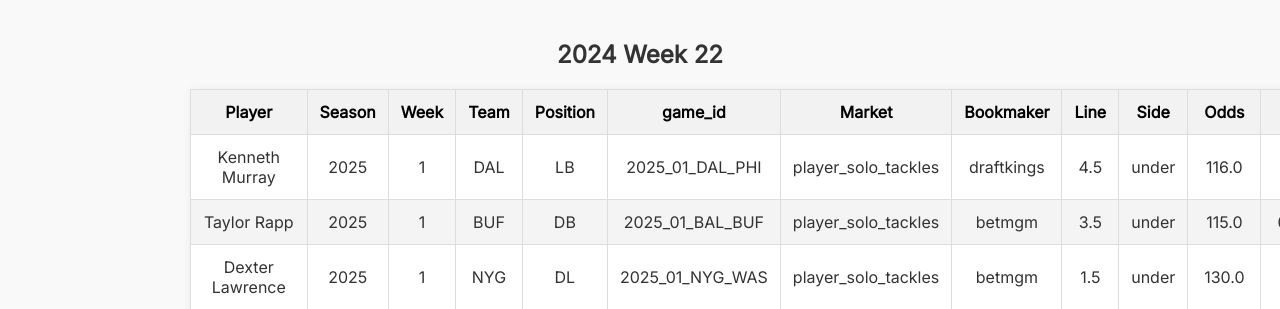
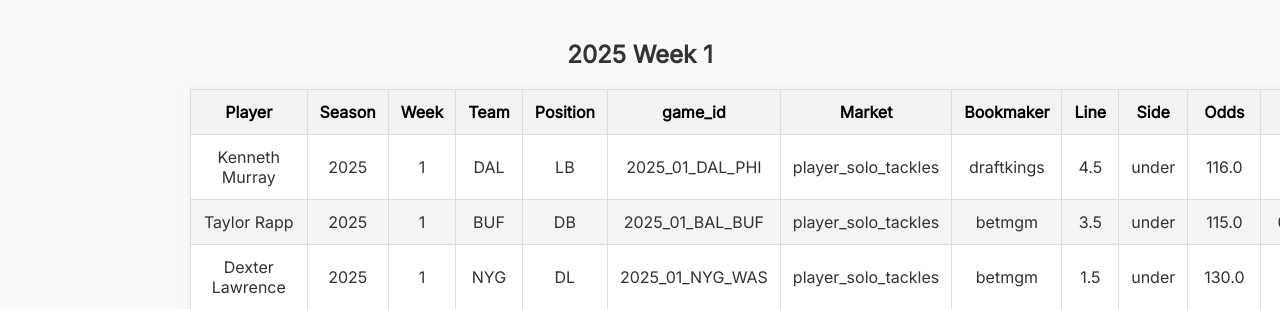
Before and after one commit to javit27/betting_site, a Flask app: page / in a window 1280 px wide; the page is wider, and only the part inside the window is pictured. Shown: the part 257-566 px from the top of that part. Run offline with Flask 3, Linux system fonts and the light colour scheme.

Commit message:
header to week 1

```diff
--- a/templates/index.html
+++ b/templates/index.html
@@ -22,7 +22,7 @@
   </header>
 
   <div class="container">
-    <h2>2024 Week 22</h2>
+    <h2>2025 Week 1</h2>
     <table>
         <thead>
           <tr>
```
